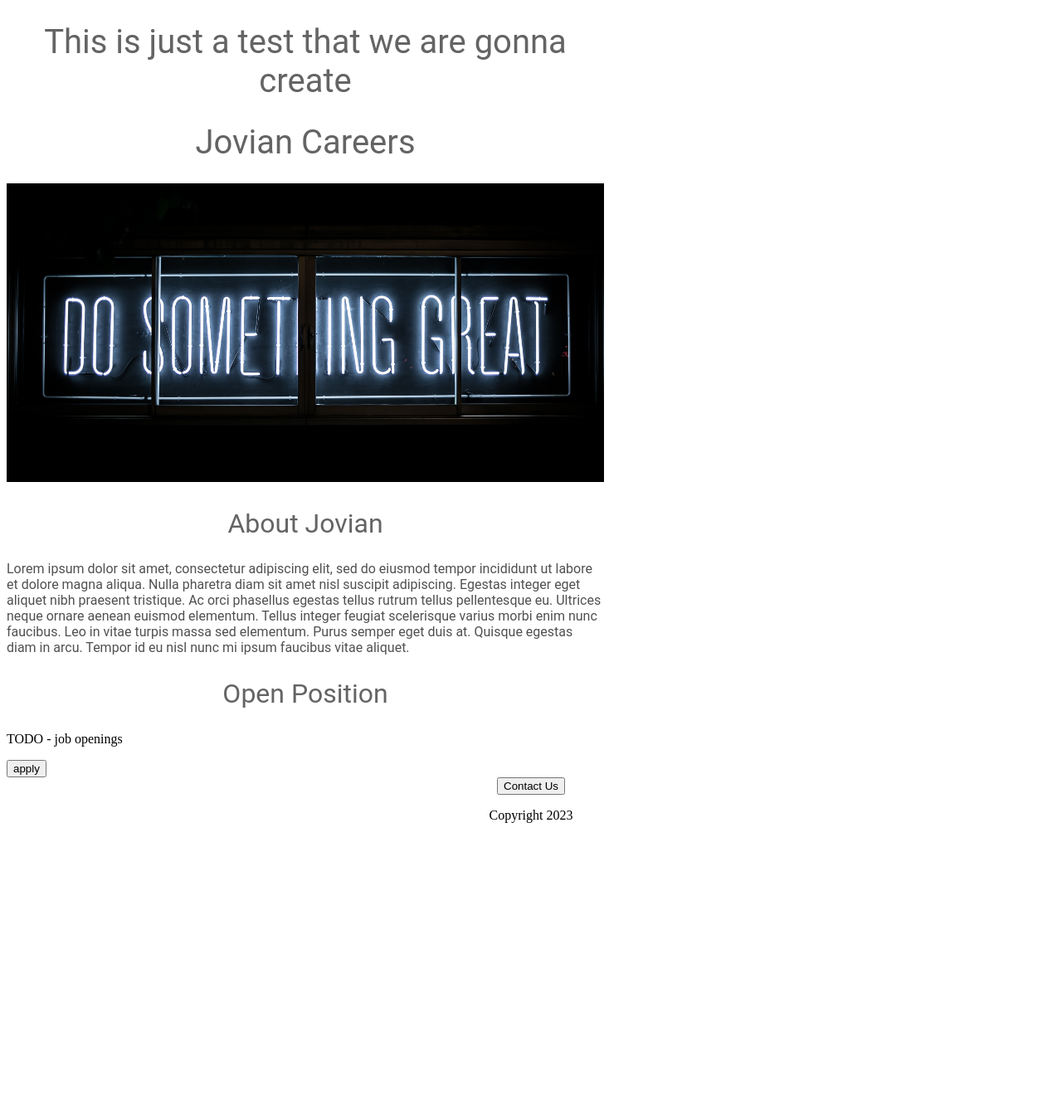
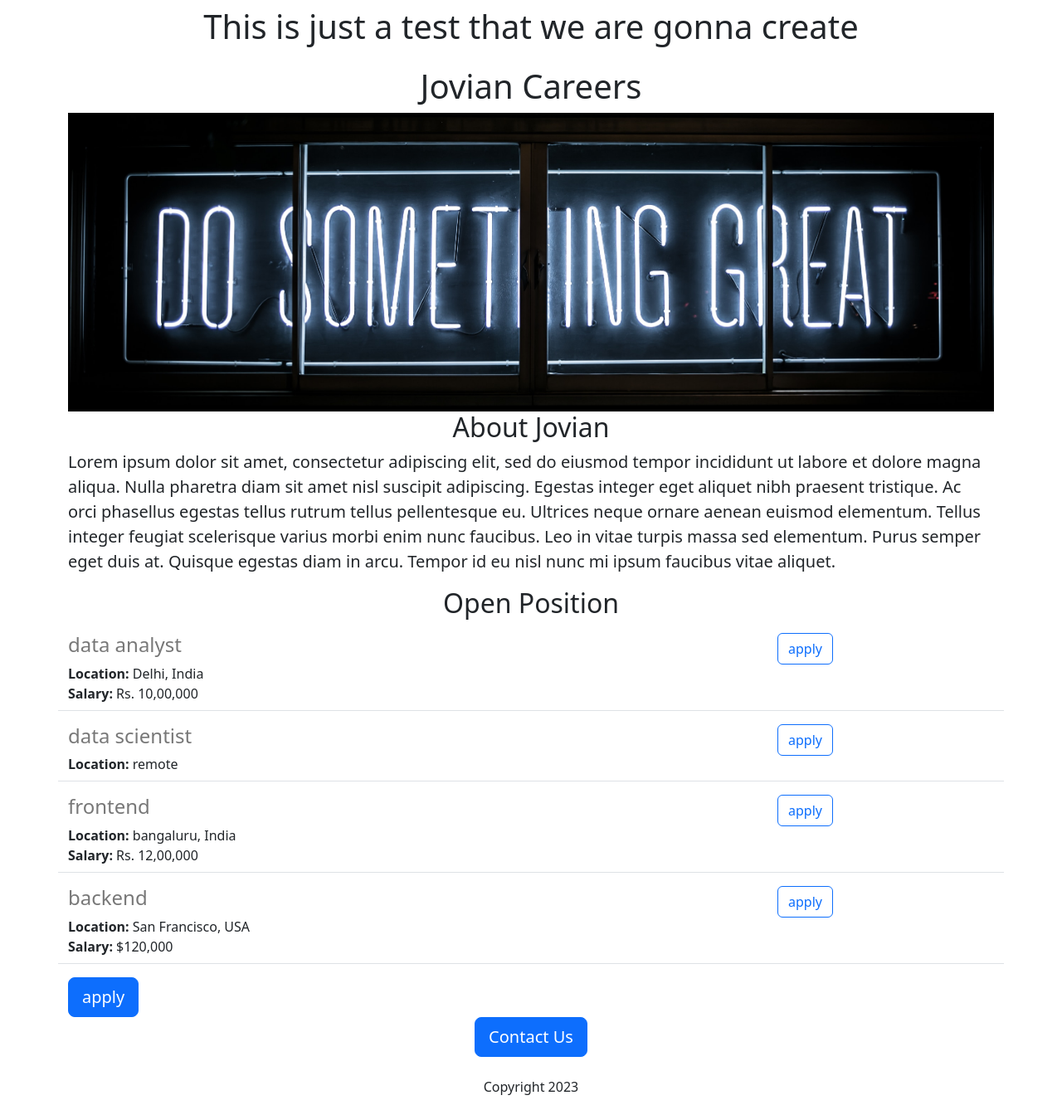
Before and after one commit to anirban280102/test-2, a Flask app: page / in a window 1280 px wide. Shown: the whole page at 83% size. Before the commit the page ends 992 px from the top, so only its background shows below. Run offline with Flask 2, Linux system fonts and the light colour scheme.

Commit message:
added dynamic settings

```diff
--- a/app.py
+++ b/app.py
@@ -1,11 +1,37 @@
-from flask import Flask, render_template
+from flask import Flask, render_template, jsonify
 
 app = Flask(__name__)
+
+JOBS = [{
+  'id': 1,
+  'title': 'data analyst',
+  'location': 'Delhi, India',
+  'salary': 'Rs. 10,00,000'
+}, {
+  'id': 1,
+  'title': 'data scientist',
+  'location': 'remote',
+}, {
+  'id': 1,
+  'title': 'frontend',
+  'location': 'bangaluru, India',
+  'salary': 'Rs. 12,00,000'
+}, {
+  'id': 1,
+  'title': 'backend',
+  'location': 'San Francisco, USA',
+  'salary': '$120,000'
+}]
 
 
 @app.route("/")
 def hello_world():
-  return render_template("home.html")
+  return render_template("home.html", jobs=JOBS, company='Jovian')
+
+
+@app.route("/api/jobs")
+def list_jobs():
+  return jsonify(JOBS)
 
 
 if __name__ == "__main__":
--- a/templates/home.html
+++ b/templates/home.html
@@ -2,52 +2,39 @@
 <html>
   <head>
     <title>title</title>
+    <meta charset="utf-8">
+    <meta name="viewport" content="width=device-width, initial-scale=1">
+    <link href="https://cdn.jsdelivr.net/npm/bootstrap@5.3.0-alpha2/dist/css/bootstrap.min.css" rel="stylesheet" integrity="sha384-aFq/bzH65dt+w6FI2ooMVUpc+21e0SRygnTpmBvdBgSdnuTN7QbdgL+OapgHtvPp" crossorigin="anonymous">
     <style>
-      h1 {
-        font-size: 40px;
-        font-family: Roboto;
-        font-weight: normal;
-        color: rgb(100,100,100);
-        text-align: center;
-      }
-      #banner {
-        width: 100%;
+      #banner{
         height: 360px;
         object-fit: cover;
-      }
-      h2 {
-        font-family: Roboto;
-        font-size: 32px;
-        color: rgb(100, 100, 100);
-        text-align: center;
-        font-weight: normal;
-      }
-      .bodyText{
-        font-family: Roboto;
-        color: rgb(80,80,80)
-      }
-      #container{
-        max-width: 720px;
-        margin: 0,auto;
+        width: 100%;
       }
     </style>
   </head>
   <body>
-    <div id="container">
-    <h1>
+    <div class="container">
+    <h1 class="text-center mt-2 mb-4">
       This is just a test that we are gonna create
     </h1>
-    <h1>Jovian Careers</h1>
-    <img id= "banner" src="https://test-site.anirban2002.repl.co/static/banner.jpg" >
-    <h2>About Jovian</h2>
-    <p class="bodyText">Lorem ipsum dolor sit amet, consectetur adipiscing elit, sed do eiusmod tempor incididunt ut labore et dolore magna aliqua. Nulla pharetra diam sit amet nisl suscipit adipiscing. Egestas integer eget aliquet nibh praesent tristique. Ac orci phasellus egestas tellus rutrum tellus pellentesque eu. Ultrices neque ornare aenean euismod elementum. Tellus integer feugiat scelerisque varius morbi enim nunc faucibus. Leo in vitae turpis massa sed elementum. Purus semper eget duis at. Quisque egestas diam in arcu. Tempor id eu nisl nunc mi ipsum faucibus vitae aliquet.</p>
-    <h2>Open Position</h2>
-    <p>TODO - job openings </p>
-    <button>apply</button>
+    <h1 class="text-center">{{company}} Careers</h1>
+    <img class="img-fluid" id= "banner" src="https://test-site.anirban2002.repl.co/static/banner.jpg" >
+    <h2 class="text-center">About Jovian</h2>
+    <p class="lead">Lorem ipsum dolor sit amet, consectetur adipiscing elit, sed do eiusmod tempor incididunt ut labore et dolore magna aliqua. Nulla pharetra diam sit amet nisl suscipit adipiscing. Egestas integer eget aliquet nibh praesent tristique. Ac orci phasellus egestas tellus rutrum tellus pellentesque eu. Ultrices neque ornare aenean euismod elementum. Tellus integer feugiat scelerisque varius morbi enim nunc faucibus. Leo in vitae turpis massa sed elementum. Purus semper eget duis at. Quisque egestas diam in arcu. Tempor id eu nisl nunc mi ipsum faucibus vitae aliquet.</p>
+    <h2 class="text-center" >Open Position</h2>
+    <div>
+      <p>
+        {% for job in jobs %}
+          {% include 'jobiten.html' %}
+        {% endfor %}
+      </p>
     </div>
-    <div style="text-align:center;">
-      <button id="ContactButton">Contact Us</button>
-      <p>Copyright 2023 </p>
+    <button class="btn btn-primary btn-lg">apply</button>
+    </div>
+    <div style="text-align:center;" class="text-center">
+      <button id="ContactButton" class="btn btn-primary btn-lg">Contact Us</button>
+      <p class="mt-4">Copyright 2023 </p>
     </div>
   </body>
 </html>
--- /dev/null
+++ b/templates/jobiten.html
@@ -0,0 +1,12 @@
+<div class="border-bottom row" style="margin-bottom: 16px; padding-bottom: 8px;">
+  <div class="col-9">
+    <h4 style="color: rgb(120,120,120); margin-botton: 4px;">{{ job["title"] }}</h4>
+    <div><b>Location:</b> {{ job["location"] }}</div>
+    {% if 'salary' in job %}
+      <div><b>Salary:</b> {{ job["salary"] }}</div>
+    {% endif %}
+  </div>
+  <div class="col-3">
+    <button type="button" class="btn btn-outline-primary">apply</button>
+  </div>
+</div>
```
